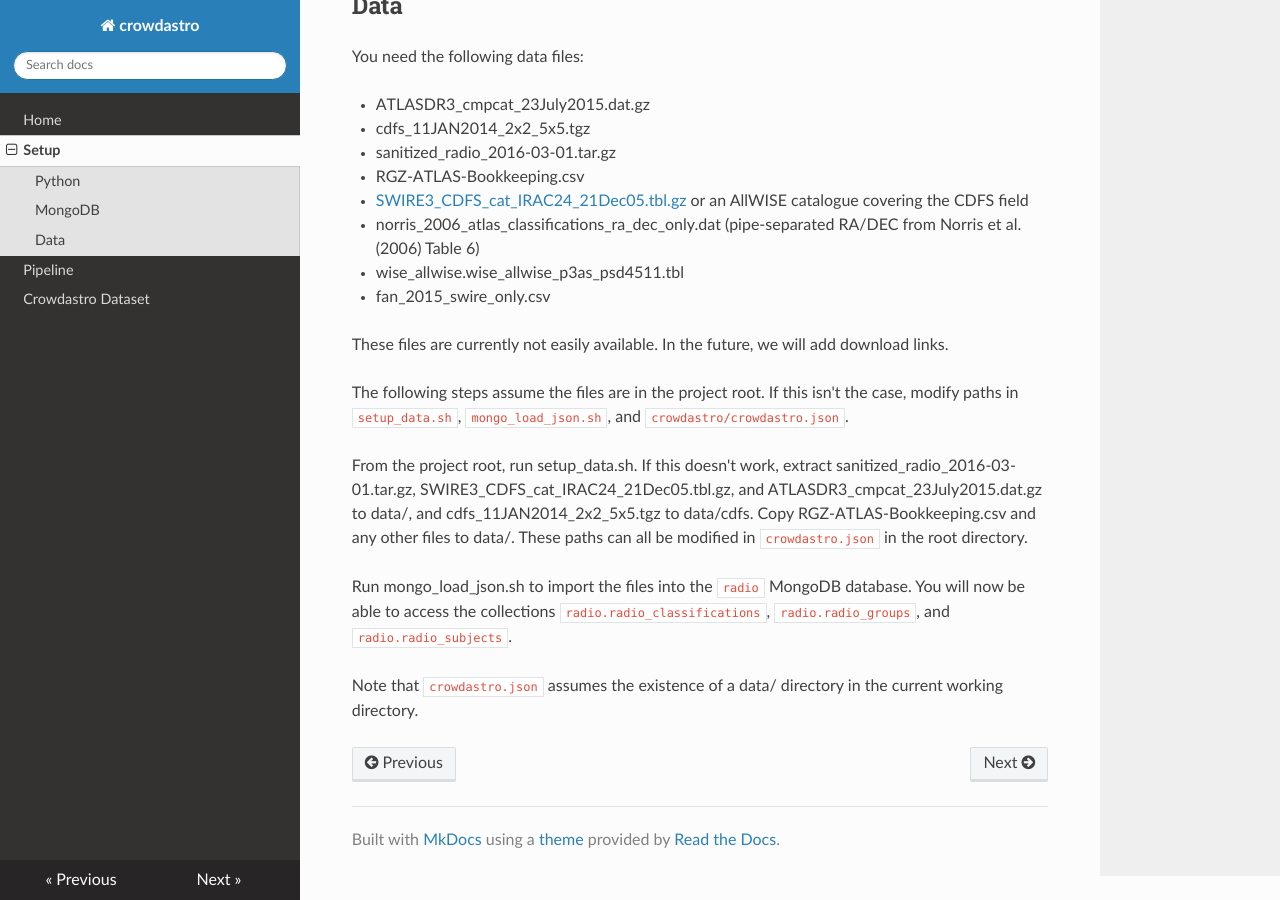
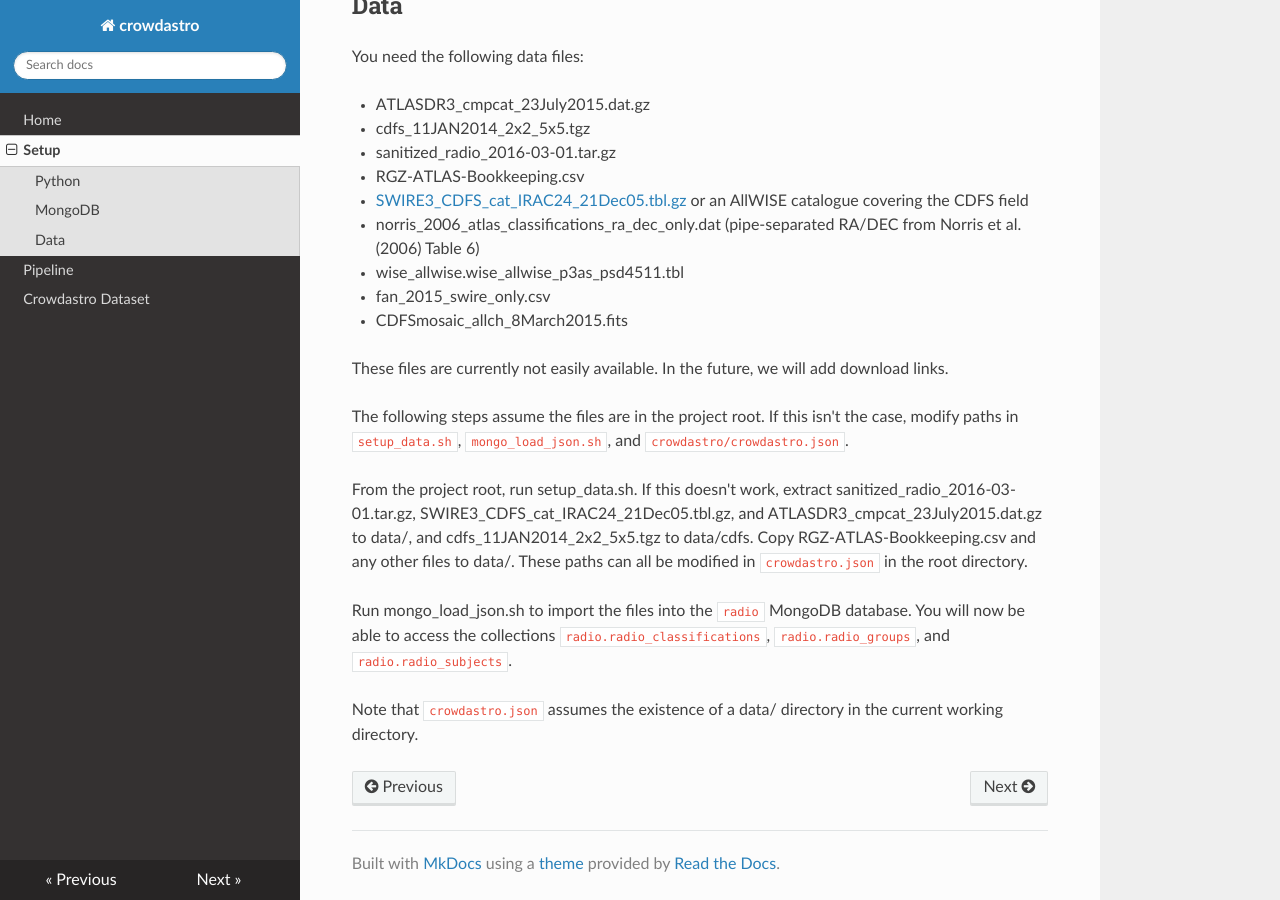
Before and after one commit to chengsoonong/crowdastro, an MkDocs documentation site: the page built from docs/setup.md, in a window 1280 px wide and 900 px high, scrolled down 619 px. Built offline with MkDocs 1.6.1, drawn with Linux system fonts in a browser that asks for light colours; nearby versions of some CDN libraries; old or Windows-style settings are respelled for this version of MkDocs.

Commit message:
Update setup.md #172

```diff
--- a/docs/setup.md
+++ b/docs/setup.md
@@ -34,6 +34,7 @@ You need the following data files:
 - norris_2006_atlas_classifications_ra_dec_only.dat (pipe-separated RA/DEC from Norris et al. (2006) Table 6)
 - wise_allwise.wise_allwise_p3as_psd4511.tbl
 - fan_2015_swire_only.csv
+- CDFSmosaic_allch_8March2015.fits
 
 These files are currently not easily available. In the future, we will add download links.
 
```
